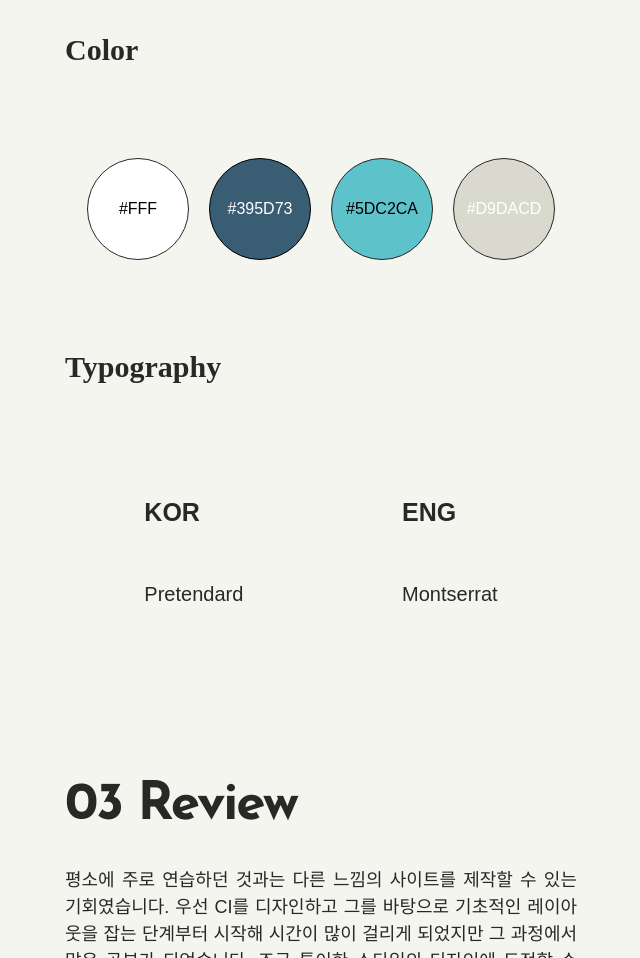
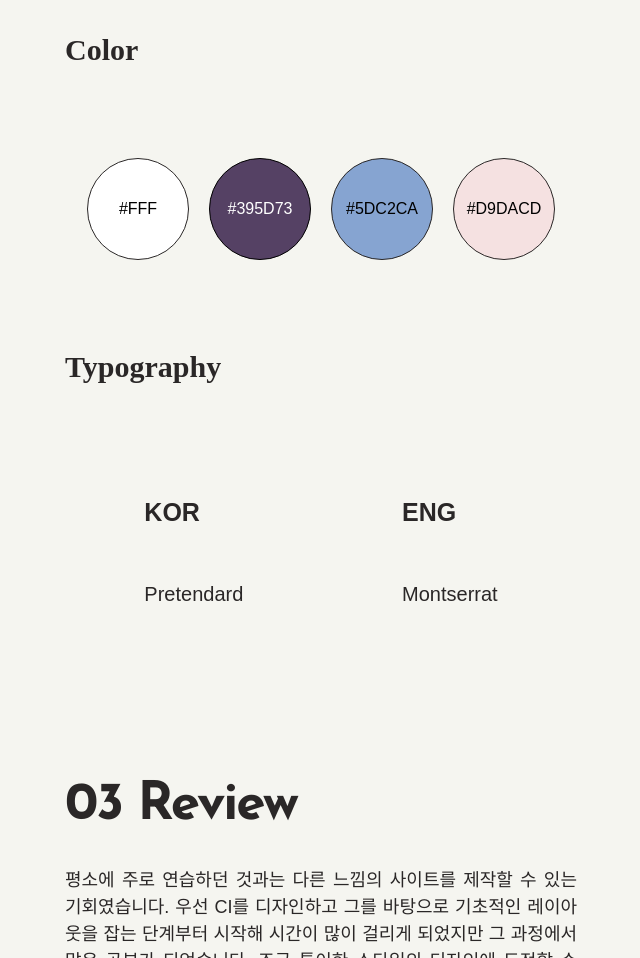
Before and after one commit to hawkmoth31/newrepo, a plain HTML site: page pf4.html in a window 1280 px wide. Shown: the part 3479-4437 px from the top of the page, without its empty margins (319-959 px from the left). Drawn offline with nearby package versions, Linux system fonts and the light colour scheme; a script that the page names is missing; files whose address does not match are found by name; a web font is replaced by a local one.

Commit message:
Update pf4_style.css

```diff
--- a/pf4_style.css
+++ b/pf4_style.css
@@ -187,11 +187,11 @@ main .box1 {box-sizing: border-box; font-family: 'pretendard'; height: 700px; }
 .box3 #keyword p:hover { background-color: #2a2727; color: #fff;}
 
 .box3 #color div {display: flex; justify-content: center; margin: 50px 0 0;}
-.box3 #color div p { background-color: #395D73; width: 100px; height: 100px;border-radius: 100px; border: #000 1px solid; text-align: center; line-height: 100px; color: #fff; margin: 10px;}
+.box3 #color div p { background-color: #554164; width: 100px; height: 100px;border-radius: 100px; border: #000 1px solid; text-align: center; line-height: 100px; color: #fff; margin: 10px;}
 .box3 #color p:first-child {background-color: #fff; border: #2a2727 1px solid; color: #000;}
 
-.box3 #color p:nth-child(3) {background-color: #5DC2CA; border: #2a2727 1px solid; color: #000;}
-.box3 #color p:last-child {background-color: #D9DACD; border: #2a2727 1px solid;}
+.box3 #color p:nth-child(3) {background-color: #86A4D1; border: #2a2727 1px solid; color: #000;}
+.box3 #color p:last-child {background-color: #F5E1E1; border: #2a2727 1px solid; color: #000;}
 
 .box3 #typo {margin: 50px 0;}
 .box3 #typo h3 {font-size: 25px; font-weight: 600;}
```
